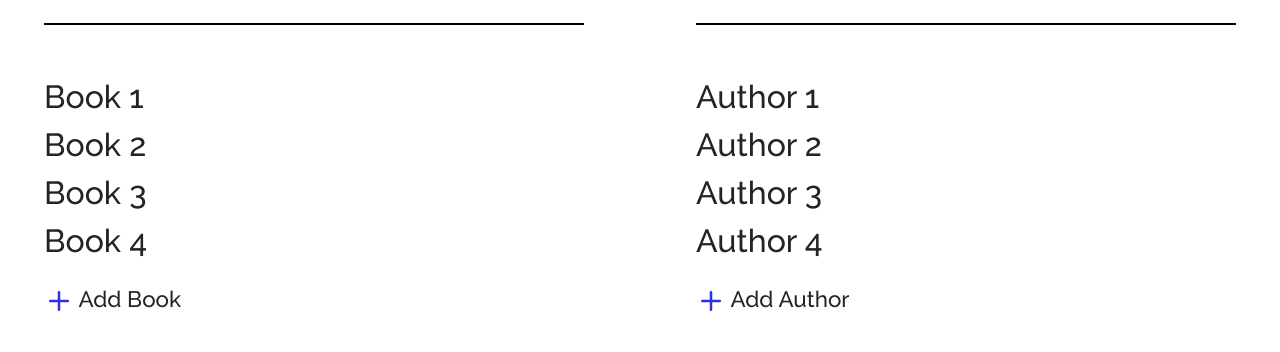
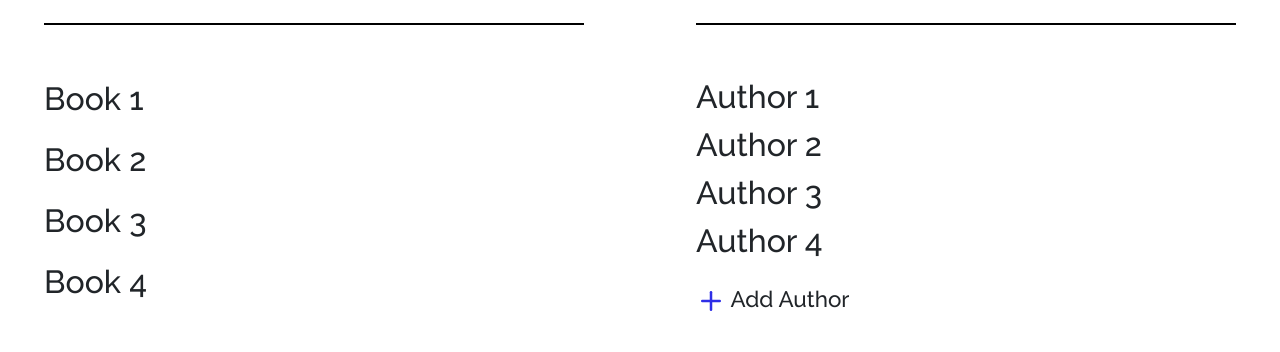
Before and after one commit to hariwij/LMS-CREW4, a React (Create React App) app: page / in a window 1280 px wide. Shown: the part 824-1176 px from the top of the page. Built offline with nearby package versions, Linux system fonts and the light colour scheme.

Commit message:
Item alignment updated

```diff
--- a/src/styles/components/_BookList.scss
+++ b/src/styles/components/_BookList.scss
@@ -6,16 +6,21 @@
     font-weight: 500;
     padding: 12px 0px;
     border-bottom: 2px solid #000;
-    margin-bottom: 3rem;
+    margin-bottom: 2.8rem;
   }
   ol{
     padding-left: 0;
+    margin-bottom: 2rem;
   }
   ol > li {
+    line-height: 3.8rem;
     font-size: 2rem;
     font-weight: 500;
     display: flex;
     flex-direction: row;
+  }
+  ol > li:hover {
+    background-color: #EFEFEF;
   }
   ol > li > .txtContainer {
     width: 100%;
```
